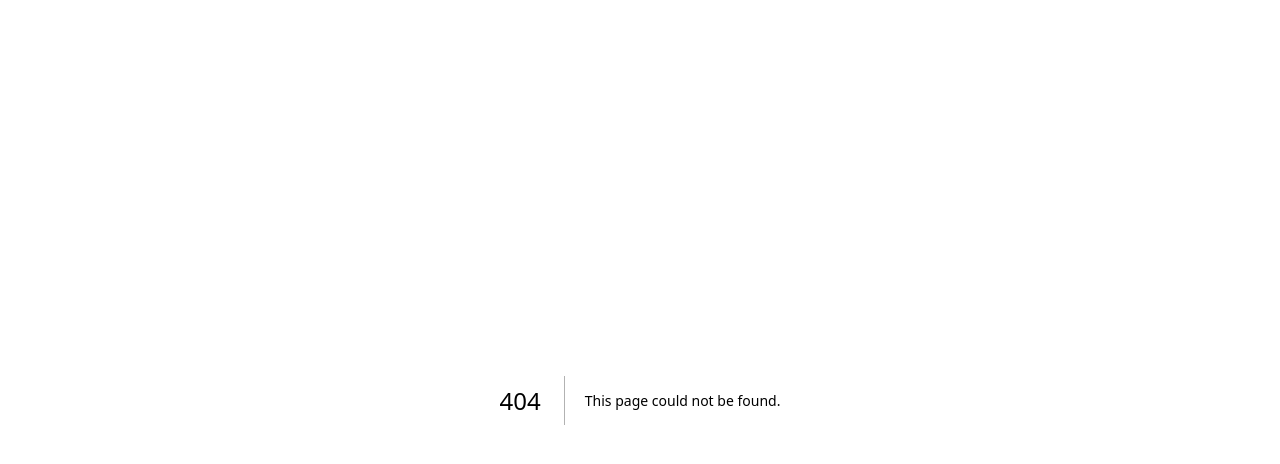
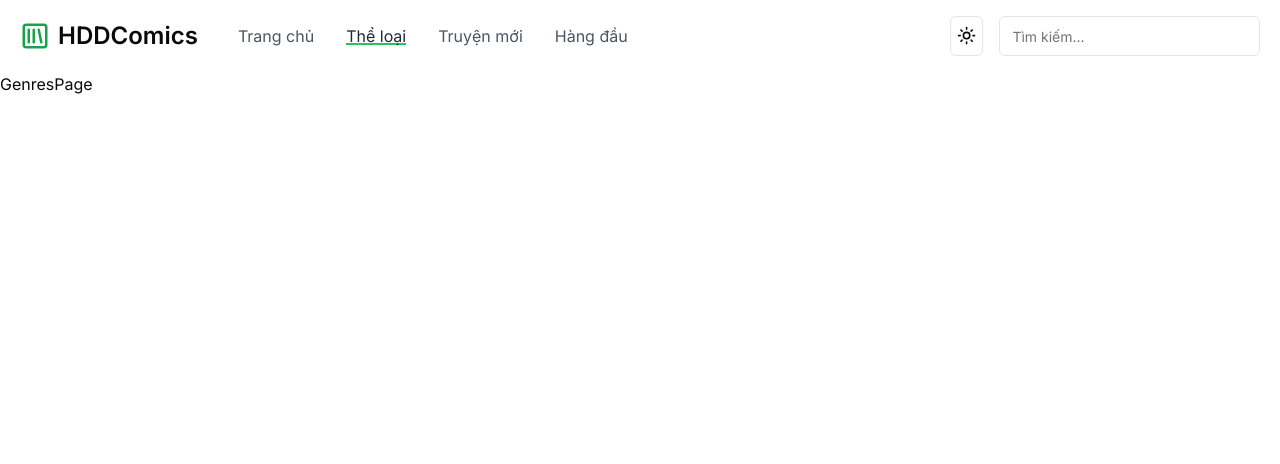
Before and after one commit to hongducdev/comic-web, a Next.js app: page /genres in a window 1280 px wide. Before the commit this address had no page. Shown: the top 464 px of the page. Built offline with nearby package versions, Linux system fonts and the light colour scheme; no server answers.

Commit message:
✨ Add Navbar and loading

```diff
--- a/app/(landing)/(router)/genre/page.tsx
+++ /dev/null
@@ -1,9 +0,0 @@
-import React from 'react'
-
-const GenrePage = () => {
-  return (
-    <div>GenrePage</div>
-  )
-}
-
-export default GenrePage
--- /dev/null
+++ b/app/(landing)/(router)/genres/page.tsx
@@ -0,0 +1,9 @@
+import React from 'react'
+
+const GenresPage = () => {
+  return (
+    <div>GenresPage</div>
+  )
+}
+
+export default GenresPage
--- /dev/null
+++ b/app/(landing)/loading.tsx
@@ -0,0 +1,11 @@
+import React from "react";
+
+const Loading = () => {
+  return (
+    <div>
+      <div className="w-10 h-10 border-4 border-green-500 rounded-full animate-spin border-t-transparent"></div>
+    </div>
+  );
+};
+
+export default Loading;
--- a/app/globals.css
+++ b/app/globals.scss
@@ -74,3 +74,38 @@
     @apply bg-background text-foreground;
   }
 }
+
+.navbar-link {
+  @apply text-gray-600 dark:text-gray-400;
+  position: relative;
+
+  &::after {
+    @apply bg-green-500;
+    content: "";
+    position: absolute;
+    left: 0;
+    bottom: 3px;
+    width: 0;
+    height: 2px;
+    z-index: -1;
+    transition: all 0.3s ease-in-out;
+  }
+
+  &:hover {
+    @apply text-gray-800 dark:text-gray-200;
+    transition: all 300ms;
+  }
+
+  &:hover::after {
+    width: 100%;
+    transition: all 300ms;
+  }
+
+  &.active {
+    @apply text-gray-800 dark:text-gray-200;
+
+    &::after {
+      @apply w-full;
+    }
+  }
+}
--- a/app/layout.tsx
+++ b/app/layout.tsx
@@ -1,6 +1,6 @@
 import type { Metadata } from "next";
 import { Inter } from "next/font/google";
-import "./globals.css";
+import "./globals.scss";
 import { ThemeProvider } from "@/components/theme-provider";
 
 const inter = Inter({ subsets: ["latin"] });
--- /dev/null
+++ b/components/Logo.tsx
@@ -0,0 +1,14 @@
+import { LibrarySquare } from "lucide-react";
+import Link from "next/link";
+import React from "react";
+
+const Logo = () => {
+  return (
+    <Link href="/" className="flex items-center gap-2">
+      <LibrarySquare size={30} className="text-green-600" />
+      <span className="font-semibold text-2xl">HDDComics</span>
+    </Link>
+  );
+};
+
+export default Logo;
--- /dev/null
+++ b/components/shared/Navigation/Navbar.tsx
@@ -0,0 +1,28 @@
+"use client";
+import { NavbarLinks } from "@/utils/navbar";
+import Link from "next/link";
+import { usePathname } from "next/navigation";
+import React from "react";
+
+const Navbar = () => {
+  const pathname = usePathname();
+
+  return (
+    <nav>
+      <ul className="flex items-center gap-8">
+        {NavbarLinks.map((link) => (
+          <li
+            className={`navbar-link ${pathname == link.path && "active"} `}
+            key={link.path}
+          >
+            <Link href={link.path}>
+              <span className="">{link.label}</span>
+            </Link>
+          </li>
+        ))}
+      </ul>
+    </nav>
+  );
+};
+
+export default Navbar;
--- a/components/shared/Navigation/Navigation.tsx
+++ b/components/shared/Navigation/Navigation.tsx
@@ -1,4 +1,4 @@
-"use client"
+"use client";
 import React, { useState, useEffect } from "react";
 import { getSearchSuggestions } from "@/apis";
 import ThemeToggle from "@/components/ThemeToggle";
@@ -6,6 +6,8 @@ import { Input } from "@/components/ui/input";
 import useDebounce from "@/hooks/useDebounce";
 import { SearchSuggestion } from "@/types/search";
 import SearchResults from "./SearchResults";
+import Logo from "../../Logo";
+import Navbar from "./Navbar";
 
 const Navigation = () => {
   const [search, setSearch] = useState<string>("");
@@ -30,7 +32,10 @@ const Navigation = () => {
 
   return (
     <div className="flex items-center justify-between px-5 py-4">
-      <div>logo</div>
+      <div className="flex flex-row items-center gap-10">
+        <Logo />
+        <Navbar />
+      </div>
       <div className="w-1/4 flex items-center gap-4 relative">
         <ThemeToggle />
         <Input
--- a/package.json
+++ b/package.json
@@ -20,6 +20,7 @@
     "next-themes": "^0.2.1",
     "react": "^18",
     "react-dom": "^18",
+    "sass": "^1.69.5",
     "tailwind-merge": "^2.2.0",
     "tailwindcss-animate": "^1.0.7"
   },
--- /dev/null
+++ b/utils/navbar.ts
@@ -0,0 +1,23 @@
+interface NavbarLink {
+  label: string;
+  path: string;
+}
+
+export const NavbarLinks: NavbarLink[] = [
+  {
+    label: "Trang chủ",
+    path: "/",
+  },
+  {
+    label: "Thể loại",
+    path: "/genres",
+  },
+  {
+    label: "Truyện mới",
+    path: "/new",
+  },
+  {
+    label: "Hàng đầu",
+    path: "/top",
+  },
+];
```
Also changed, not shown: 1 other file (tests, documents, lock files or other folders).
